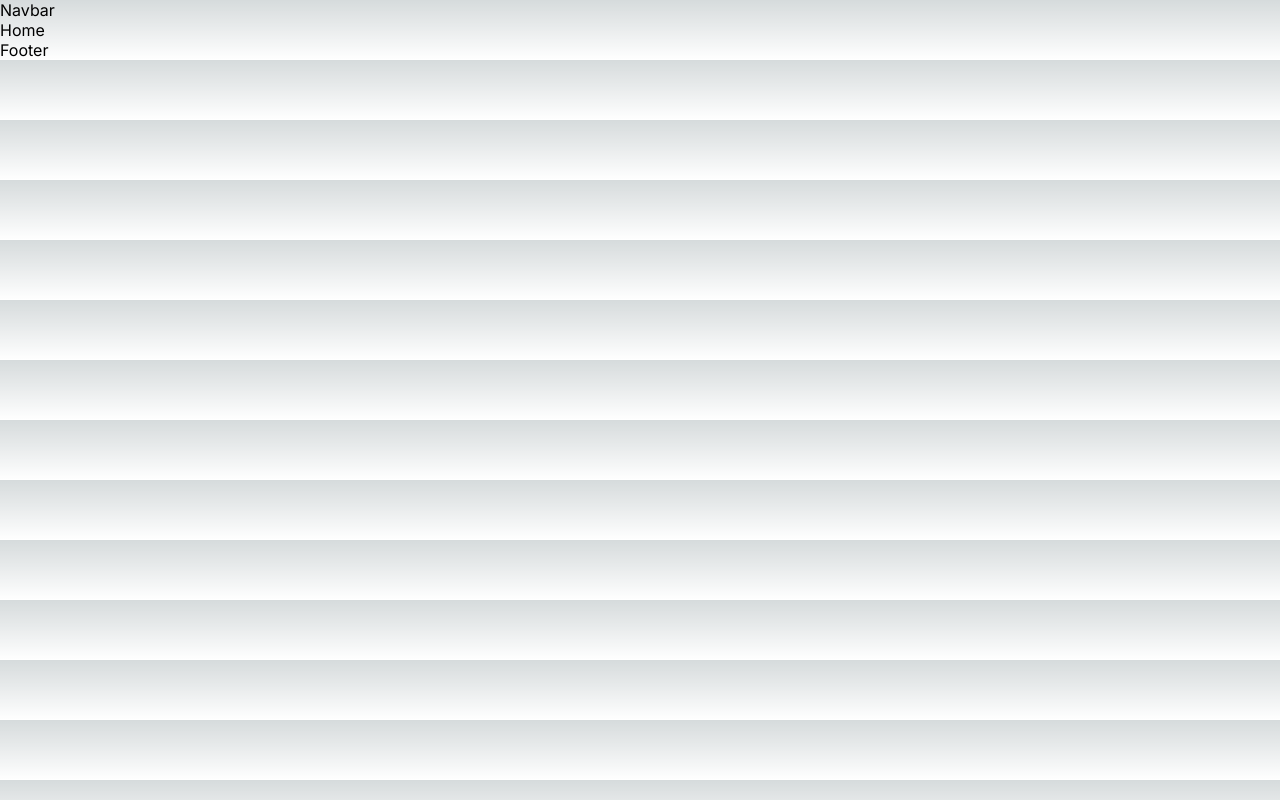
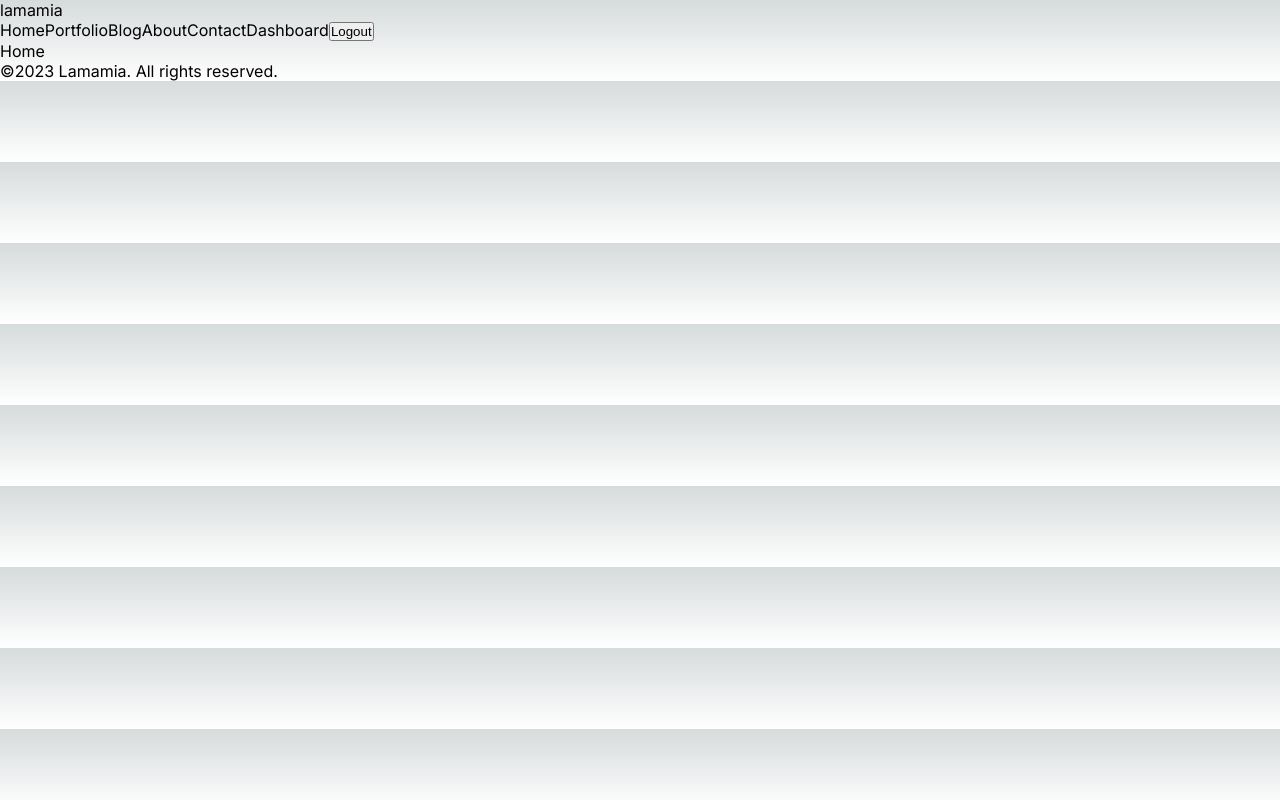
Before and after one commit to youssef303m/lamamiaNextJs, a Next.js app: page / in a window 1280 px wide. Built offline with nearby package versions, Linux system fonts and the light colour scheme.

Commit message:
Finished the main file structure

```diff
--- a/src/app/layout.js
+++ b/src/app/layout.js
@@ -1,6 +1,6 @@
 import Navbar from "@/components/navbar/Navbar";
 import "./globals.css";
-import { Inter } from "next/font/google";
+import { Inter, Roboto, Poppins } from "next/font/google";
 import Footer from "@/components/footer/Footer";
 
 const inter = Inter({ subsets: ["latin"] });
--- a/src/components/footer/Footer.jsx
+++ b/src/components/footer/Footer.jsx
@@ -1,7 +1,12 @@
 import React from "react";
 
 const Footer = () => {
-  return <div>Footer</div>;
+  return (
+    <div>
+      <div>©2023 Lamamia. All rights reserved.</div>
+      <div></div>
+    </div>
+  );
 };
 
 export default Footer;
--- a/src/components/navbar/Navbar.jsx
+++ b/src/components/navbar/Navbar.jsx
@@ -1,7 +1,61 @@
+"use client";
+
+import Link from "next/link";
 import React from "react";
 
+const links = [
+  {
+    id: 1,
+    title: "Home",
+    url: "/",
+  },
+  {
+    id: 2,
+    title: "Portfolio",
+    url: "/portfolio",
+  },
+  {
+    id: 3,
+    title: "Blog",
+    url: "/blog",
+  },
+  {
+    id: 4,
+    title: "About",
+    url: "/about",
+  },
+  {
+    id: 5,
+    title: "Contact",
+    url: "/contact",
+  },
+  {
+    id: 6,
+    title: "Dashboard",
+    url: "/dashboard",
+  },
+];
+
 const Navbar = () => {
-  return <div>Navbar</div>;
+  return (
+    <div>
+      <Link href="/">lamamia</Link>
+      <div>
+        {links.map((link) => (
+          <Link key={link.id} href={link.url}>
+            {link.title}
+          </Link>
+        ))}
+        <button
+          onClick={() => {
+            console.log("logged out");
+          }}
+        >
+          Logout
+        </button>
+      </div>
+    </div>
+  );
 };
 
 export default Navbar;
```
Also changed, not shown: src/app/contact/loading.jsx (added, +7 -0 lines), .eslintrc.json (added), 1 other file (tests, documents, lock files or other folders).
